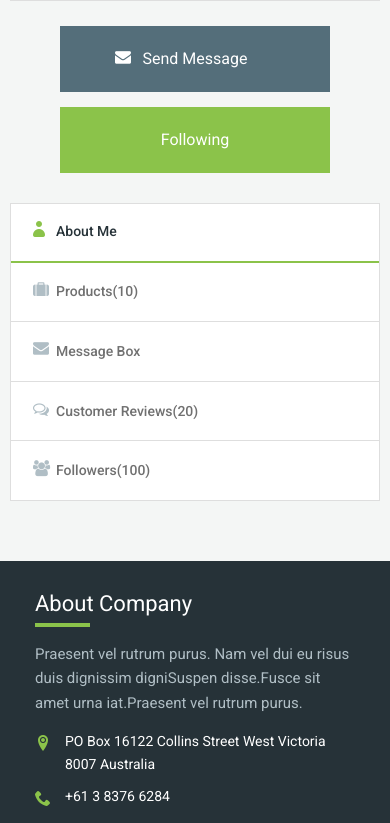
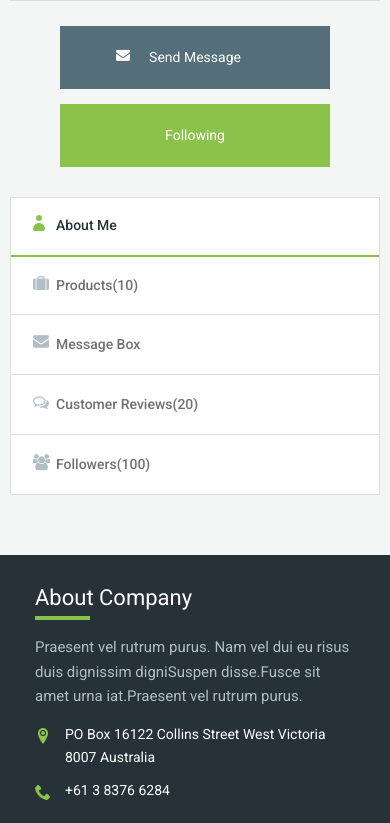
Before and after one commit to MaryJane5/online-store, a website: page profile-details.html in a window 390 px wide. Shown: the part 1917-2740 px from the top of the page. Drawn offline with Linux system fonts and the light colour scheme; files whose address does not match are found by name.

Commit message:
responsive-done

```diff
--- a/sass/pages/_profile-details.scss
+++ b/sass/pages/_profile-details.scss
@@ -203,6 +203,10 @@
     background-color: $btn-background;
     outline: 0;
 
+    @include media ('<=tablet') {
+      font-size: 14px;
+    }
+
     @include media ('<=phone') {
       margin: 0 auto 15px;
      }
@@ -216,6 +220,10 @@
       @include media ('<=desktop') {
        margin: 0 15px 0 0;
        }
+
+      @include media ('<=tablet') {
+        padding: 20px 60px;
+      }
 
       @include media ('<=phone') {
         margin: 0 auto 15px;
@@ -231,11 +239,20 @@
         line-height: 18px;
         width: 18px;
         height: 14px;
+
+        @include media ('<=tablet') {
+          font-size: 14px;
+          top: 21px;
+        }
       }
     }
 
     &.btn-following {
       padding: 20px 100px;
+
+      @include media ('<=tablet') {
+        padding: 20px 60px;
+      }
     }
   }
 }
@@ -334,11 +351,16 @@
     margin: 0 auto;
     text-align: center;
 
-    @include media ('<=phone') {
-      width: 100%;
-      border-bottom: 1px solid #dedede;
-      padding: 10px 0;
-     }
+      @include media ('<=tablet') {
+        height: 95px;
+      }
+
+       @include media ('<=phone') {
+        width: 100%;
+        border-bottom: 1px solid #dedede;
+        padding: 10px 0;
+        height: auto;
+      }
 
     &:last-child {
       border-right: none;
```
Also changed, not shown: assets/main.min.css, 1 other file.
